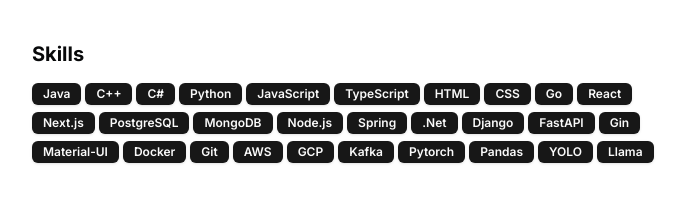
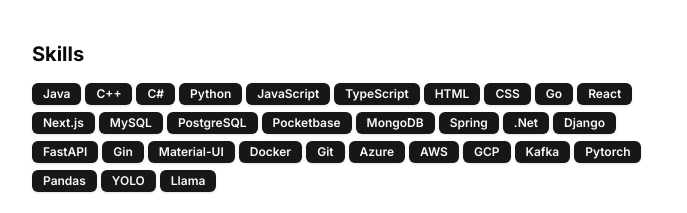
Before and after one commit to iJoyRide/me, a Next.js app: page / in a window 1280 px wide. Shown: the part 1016-1229 px from the top of the page, without its empty margins (296-983 px from the left). Built offline with nearby package versions, Linux system fonts and the light colour scheme.

Commit message:
Update resume.tsx

```diff
--- a/src/data/resume.tsx
+++ b/src/data/resume.tsx
@@ -26,9 +26,10 @@
     "Go",
     "React",
     "Next.js",
+    "MySQL",
     "PostgreSQL",
+    "Pocketbase",
     "MongoDB",
-    "Node.js",
     "Spring",
     ".Net",
     "Django",
@@ -37,6 +38,7 @@
     "Material-UI",
     "Docker",
     "Git",
+    "Azure",
     "AWS",
     "GCP",
     "Kafka",
```
